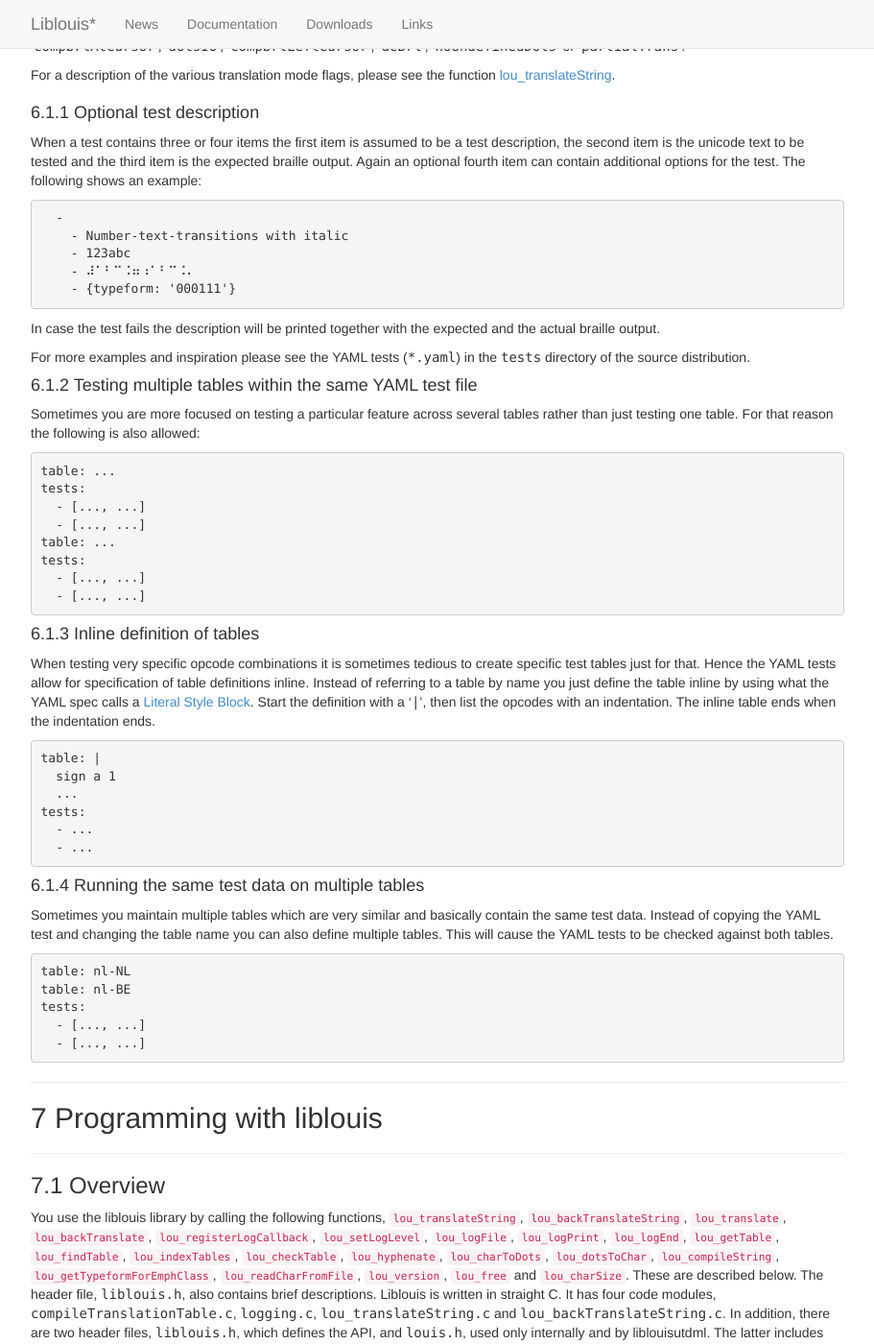
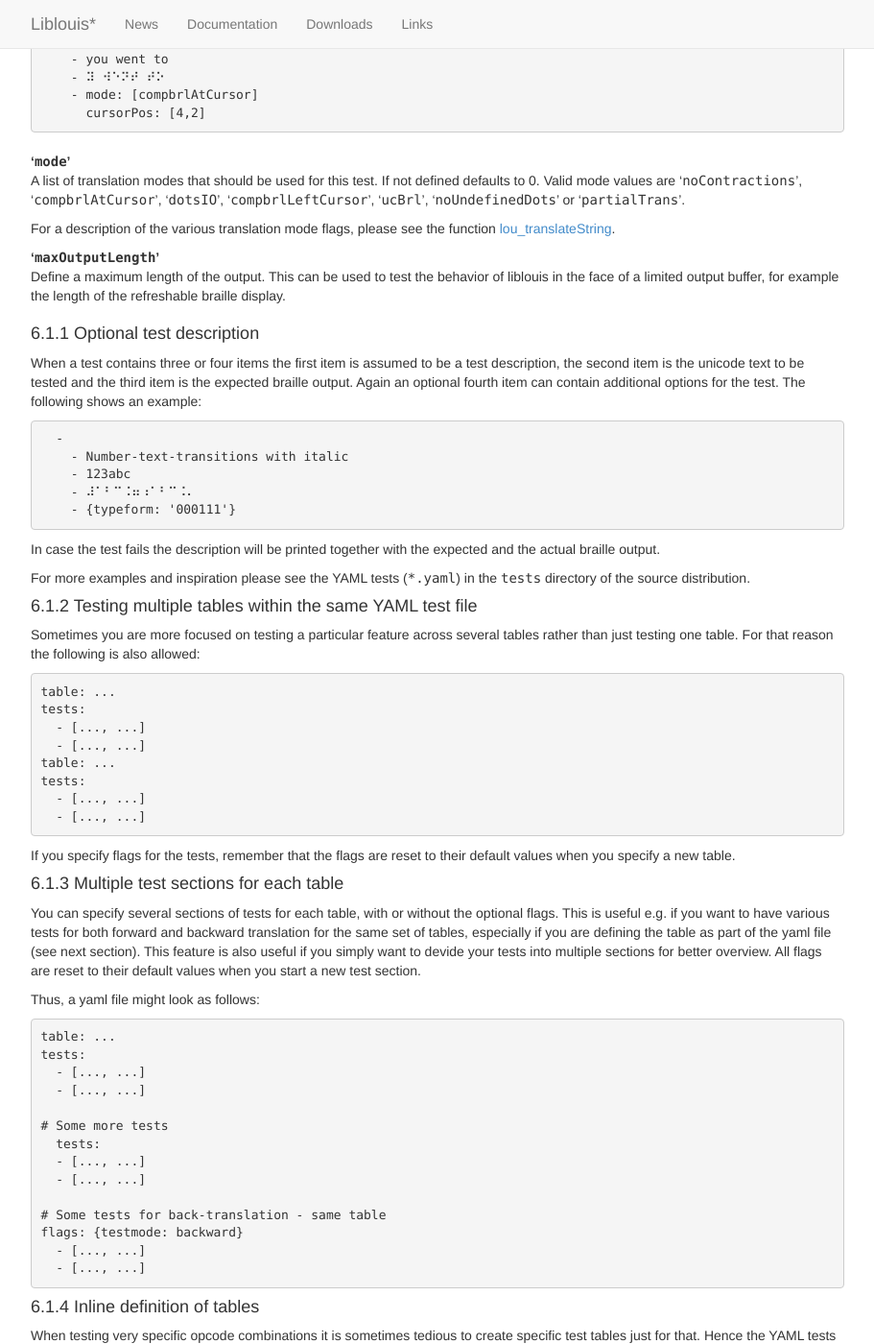
Before and after one commit to liblouis/liblouis.github.io, a Jekyll site: the page built from documentation/liblouis.html, in a window 1280 px wide and 1400 px high, scrolled down 32661 px. Shown: the whole window at 96% size, without its empty margins (38-949 px from the left). Built offline with Jekyll 4.4.1, drawn with Linux system fonts in a browser that asks for light colours; some of the changed text lies outside the part shown.

```diff
--- a/documentation/liblouis.html
+++ b/documentation/liblouis.html
@@ -69,8 +69,9 @@ title: Liblouis User's and Programmer's Manual
     <ul class="no-bullet">
       <li><a name="toc-Optional-test-description" href="#Optional-test-description">6.1.1 Optional test description</a></li>
       <li><a name="toc-Testing-multiple-tables-within-the-same-YAML-test-file" href="#Testing-multiple-tables-within-the-same-YAML-test-file">6.1.2 Testing multiple tables within the same YAML test file</a></li>
-      <li><a name="toc-Inline-definition-of-tables-1" href="#Inline-definition-of-tables-1">6.1.3 Inline definition of tables</a></li>
-      <li><a name="toc-Running-the-same-test-data-on-multiple-tables" href="#Running-the-same-test-data-on-multiple-tables">6.1.4 Running the same test data on multiple tables</a></li>
+      <li><a name="toc-Multiple-test-sections-for-each-table" href="#Multiple-test-sections-for-each-table">6.1.3 Multiple test sections for each table</a></li>
+      <li><a name="toc-Inline-definition-of-tables-1" href="#Inline-definition-of-tables-1">6.1.4 Inline definition of tables</a></li>
+      <li><a name="toc-Running-the-same-test-data-on-multiple-tables" href="#Running-the-same-test-data-on-multiple-tables">6.1.5 Running the same test data on multiple tables</a></li>
     </ul></li>
   </ul></li>
   <li><a name="toc-Programming-with-liblouis-1" href="#Programming-with-liblouis">7 Programming with liblouis</a>
@@ -209,7 +210,7 @@ for, license information and include tables you need for your table.
 <p>Following this, you&rsquo;ll write various translation rules and lastly you
 write special rules to handle certain situations.
 </p>
-<a name="index-opcode"></a>
+<a name="index-Opcode"></a>
 <p>A translation rule is composed of at least three parts: the opcode
 (translation command), character(s) and braille dots. An opcode is a
 command you give to a machine or a program to perform something on
@@ -315,7 +316,7 @@ always world 456-2456 A word and the dot pattern of its contraction
 <p>Most opcodes have both a &quot;characters&quot; operand and a &quot;dots&quot; operand,
 though some have only one and a few have other types.
 </p>
-<a name="index-characters-operand"></a>
+<a name="index-Characters-operand"></a>
 <p>The characters operand consists of any combination of characters and
 escape sequences proceeded and followed by whitespace. Escape
 sequences are used to represent difficult characters. They begin with
@@ -365,17 +366,17 @@ also recognized.
 </dd>
 </dl>
 
-<a name="index-dots-operand"></a>
+<a name="index-Dots-operand"></a>
 <p>The dots operand is a braille dot pattern. The real braille dots, 1
 through 8, must be specified with their standard numbers.
 </p>
-<a name="index-virtual-dots"></a>
+<a name="index-Virtual-dots"></a>
 <a name="virtual-dots"></a><p>liblouis recognizes <em>virtual dots</em>, which are used for special
 purposes, such as distinguishing accent marks. There are seven virtual
 dots. They are specified by the number 9 and the letters &lsquo;<samp>a</samp>&rsquo;
 through &lsquo;<samp>f</samp>&rsquo;.
 </p>
-<a name="index-multi_002dcell-dot-pattern"></a>
+<a name="index-Multi_002dcell-dot-pattern"></a>
 <p>For a multi-cell dot pattern, the cell specifications must be
 separated from one another by a dash (&lsquo;<samp>-</samp>&rsquo;). For example, the
 contraction for the English word &lsquo;<samp>lord</samp>&rsquo; (the letter &lsquo;<samp>l</samp>&rsquo;
@@ -1555,12 +1556,11 @@ over the string to be translated. The number after the word
 multipass opcodes are given, only the first translation pass is made.
 The <code>context</code> opcode is basically a multipass opcode for the
 first pass. It differs slightly from the multipass opcodes per se.
-When back-translating, the passes are performed in the reverse order, i.e.
-<code>pass4</code>, <code>pass3</code>, <code>pass2</code>, <code>context</code>.
-Each of these opcodes must be prefixed by either
-the <code>noback</code> opcode (see <a href="#noback-opcode"><code>noback</code></a>) or the <code>nofor</code> opcode (see <a href="#nofor-opcode"><code>nofor</code></a>).
-The format of all these opcodes is <code>opcode test action</code>.
-The specific opcodes are invoked as follows:
+When back-translating, the passes are performed in the reverse order,
+i.e. <code>pass4</code>, <code>pass3</code>, <code>pass2</code>, <code>context</code>. Each
+of these opcodes must be prefixed by either the <code>noback</code> opcode (see <a href="#noback-opcode"><code>noback</code></a>) or
+the <code>nofor</code> opcode (see <a href="#nofor-opcode"><code>nofor</code></a>). The format of all these opcodes is <code>opcode
+test action</code>. The specific opcodes are invoked as follows:
 </p>
 <dl compact="compact">
 <dd><a name="context-opcode"></a><a name="index-context"></a>
@@ -1991,7 +1991,7 @@ input. What follows after the &lsquo;<samp>ing</samp>&rsquo; does not matter, he
 &lsquo;<samp>-</samp>&rsquo;.
 </p>
 <div class="example">
-<pre class="example">!%[^_] ing - 346
+<pre class="example">match !%[^_] ing - 346
 </pre></div>
 
 <p>The following will replace &lsquo;<samp>con</samp>&rsquo; with the dots &lsquo;<samp>25</samp>&rsquo; when it
@@ -2090,17 +2090,17 @@ opcode.
 <a name="General-Notes"></a><a name="General-Notes-1"></a>
 <h3 class="section">3.1 General Notes</h3>
 
-<p>Back-translation refers to the process of translating backwards, i.e.
-from Braille to text. For many years, Liblouis was mainly concerned
-with forward translation, and so were most of the authors of the
-translation tables. Today however, Liblouis is being used extensively
-in conjunction with screen reading programs like NVDA and JAWS for
-Windows as well as Braille note-takers like BrailleSense from HIMS and
-BrailleNote from HumanWare. So when writing a translation table for
-Liblouis, it is indeed relevant to consider how the table will work
-when used for back-translation, if anything special must be done, or if
-you want to write separate tables for forward translation and
-back-translation.
+<p>Back-translation refers to the process of translating backwards,
+i.e. from Braille to text. For many years, Liblouis was mainly
+concerned with forward translation, and so were most of the authors of
+the translation tables. Today however, Liblouis is being used
+extensively in conjunction with screen reading programs like NVDA and
+JAWS for Windows as well as Braille note-takers like BrailleSense from
+HIMS and BrailleNote from HumanWare. So when writing a translation
+table for Liblouis, it is indeed relevant to consider how the table
+will work when used for back-translation, if anything special must be
+done, or if you want to write separate tables for forward translation
+and back-translation.
 </p>
 <p>Back-translation is generally harder to do in a computer program than
 forward translation. Ideally, any text could be translated to Braille
@@ -2614,7 +2614,8 @@ interactive. Invoke it as follows:
 <p>This program tests a liblouis table against a corpus of known good
 Braille translations defined in YAML format. For a description of the
 format refer to <a href="#YAML-Tests">YAML Tests</a>. The program returns 0 if all tests
-pass or 1 if any of the tests fail. Invoke it as follows:
+pass or 1 if any of the tests fail. If <code>libyaml</code> is not installed
+the program will simply skip all tests. Invoke it as follows:
 </p>
 <div class="example">
 <pre class="example">lou_checkyaml YAML_TEST_FILE
@@ -2663,6 +2664,12 @@ format that allows for an easy and compact way to define tests.
 <p>A YAML file first defines which tables are to be used for the tests.
 Then it optionally defines flags such as the &lsquo;<samp>testmode</samp>&rsquo;. Finally
 all the tests are defined.
+</p>
+<p>You can repeat the cycle as many times as you like (tables, optional
+flags, tests). You can also define several rounds of tests for any
+table, with or without the optional flags. Just remember that the
+flags are reset to their default values each time you start a new
+round of tests or load a new set of tables.
 </p>
 <p>Let&rsquo;s just look at a simple example how tests could be defined:
 </p>
@@ -2758,6 +2765,9 @@ values:
 </p></dd>
 <dt>&lsquo;<samp>backward</samp>&rsquo;</dt>
 <dd><p>This indicates that the tests are for backward translation
+</p></dd>
+<dt>&lsquo;<samp>bothDirections</samp>&rsquo;</dt>
+<dd><p>This indicates that the tests are for both forward and backward translation.
 </p></dd>
 <dt>&lsquo;<samp>hyphenate</samp>&rsquo;</dt>
 <dd><p>This indicates that the tests are for hyphenation
@@ -2917,6 +2927,12 @@ defined defaults to 0. Valid mode values are &lsquo;<samp>noContractions</samp>&
 the function <a href="#lou_005ftranslateString">lou_translateString</a>.
 </p>
 </dd>
+<dt>&lsquo;<samp>maxOutputLength</samp>&rsquo;</dt>
+<dd><p>Define a maximum length of the output. This can be used to test the
+behavior of liblouis in the face of a limited output buffer, for
+example the length of the refreshable braille display.
+</p>
+</dd>
 </dl>
 
 </dd>
@@ -2962,8 +2978,41 @@ tests:
   - [..., ...]
 </pre></div>
 
+<p>If you specify flags for the tests, remember that the flags are reset
+to their default values when you specify a new table.
+</p>
+<a name="Multiple-test-sections-for-each-table"></a>
+<h4 class="subsection">6.1.3 Multiple test sections for each table</h4>
+<p>You can specify several sections of tests for each table, with or
+without the optional flags. This is useful e.g. if you want to have
+various tests for both forward and backward translation for the same
+set of tables, especially if you are defining the table as part of
+the yaml file (see next section). This feature is also useful if you
+simply want to devide your tests into multiple sections for better
+overview. All flags are reset to their default values when you start
+a new test section.
+</p>
+<p>Thus, a yaml file might look as follows:
+</p>
+<div class="example">
+<pre class="example">table: ...
+tests:
+  - [..., ...]
+  - [..., ...]
+
+# Some more tests
+  tests:
+  - [..., ...]
+  - [..., ...]
+
+# Some tests for back-translation - same table
+flags: {testmode: backward}
+  - [..., ...]
+  - [..., ...]
+</pre></div>
+
 <a name="Inline-definition-of-tables"></a><a name="Inline-definition-of-tables-1"></a>
-<h4 class="subsection">6.1.3 Inline definition of tables</h4>
+<h4 class="subsection">6.1.4 Inline definition of tables</h4>
 <p>When testing very specific opcode combinations it is sometimes tedious
 to create specific test tables just for that. Hence the YAML tests
 allow for specification of table definitions inline. Instead of
@@ -2983,7 +3032,7 @@ tests:
 </pre></div>
 
 <a name="Running-the-same-test-data-on-multiple-tables"></a>
-<h4 class="subsection">6.1.4 Running the same test data on multiple tables</h4>
+<h4 class="subsection">6.1.5 Running the same test data on multiple tables</h4>
 <p>Sometimes you maintain multiple tables which are very similar and
 basically contain the same test data. Instead of copying the YAML test
 and changing the table name you can also define multiple tables. This
@@ -3527,6 +3575,8 @@ consisting of characters according to the specifications in
 liblouis format or Unicode braille. The function returns 1 on success
 and 0 on failure.
 </p>
+<p>Note that the <code>mode</code> parameter has no effect and is deprecated.
+</p>
 <hr>
 <a name="lou_005fcharToDots"></a>
 <a name="lou_005fcharToDots-1"></a>
@@ -3866,19 +3916,19 @@ directory. Usage information is included in the Python module itself.
 <tr><td></td><th align="left">Index Entry</th><td>&nbsp;</td><th align="left"> Section</th></tr>
 <tr><td colspan="4"> <hr></td></tr>
 <tr><th><a name="Concept-Index_cp_letter-C">C</a></th><td></td><td></td></tr>
-<tr><td></td><td valign="top"><a href="#index-characters-operand">characters operand</a>:</td><td>&nbsp;</td><td valign="top"><a href="#Overview">Overview</a></td></tr>
+<tr><td></td><td valign="top"><a href="#index-Characters-operand">Characters operand</a>:</td><td>&nbsp;</td><td valign="top"><a href="#Overview">Overview</a></td></tr>
 <tr><td colspan="4"> <hr></td></tr>
 <tr><th><a name="Concept-Index_cp_letter-D">D</a></th><td></td><td></td></tr>
-<tr><td></td><td valign="top"><a href="#index-dots-operand">dots operand</a>:</td><td>&nbsp;</td><td valign="top"><a href="#Overview">Overview</a></td></tr>
+<tr><td></td><td valign="top"><a href="#index-Dots-operand">Dots operand</a>:</td><td>&nbsp;</td><td valign="top"><a href="#Overview">Overview</a></td></tr>
 <tr><td colspan="4"> <hr></td></tr>
 <tr><th><a name="Concept-Index_cp_letter-L">L</a></th><td></td><td></td></tr>
 <tr><td></td><td valign="top"><a href="#index-LOUIS_005fTABLEPATH">LOUIS_TABLEPATH</a>:</td><td>&nbsp;</td><td valign="top"><a href="#How-tables-are-found">How tables are found</a></td></tr>
 <tr><td colspan="4"> <hr></td></tr>
 <tr><th><a name="Concept-Index_cp_letter-M">M</a></th><td></td><td></td></tr>
-<tr><td></td><td valign="top"><a href="#index-multi_002dcell-dot-pattern">multi-cell dot pattern</a>:</td><td>&nbsp;</td><td valign="top"><a href="#Overview">Overview</a></td></tr>
+<tr><td></td><td valign="top"><a href="#index-Multi_002dcell-dot-pattern">Multi-cell dot pattern</a>:</td><td>&nbsp;</td><td valign="top"><a href="#Overview">Overview</a></td></tr>
 <tr><td colspan="4"> <hr></td></tr>
 <tr><th><a name="Concept-Index_cp_letter-O">O</a></th><td></td><td></td></tr>
-<tr><td></td><td valign="top"><a href="#index-opcode">opcode</a>:</td><td>&nbsp;</td><td valign="top"><a href="#How-to-Write-Translation-Tables">How to Write Translation Tables</a></td></tr>
+<tr><td></td><td valign="top"><a href="#index-Opcode">Opcode</a>:</td><td>&nbsp;</td><td valign="top"><a href="#How-to-Write-Translation-Tables">How to Write Translation Tables</a></td></tr>
 <tr><td colspan="4"> <hr></td></tr>
 <tr><th><a name="Concept-Index_cp_letter-R">R</a></th><td></td><td></td></tr>
 <tr><td></td><td valign="top"><a href="#index-Running-individual-YAML-tests">Running individual YAML tests</a>:</td><td>&nbsp;</td><td valign="top"><a href="#lou_005fcheckyaml">lou_checkyaml</a></td></tr>
@@ -3888,7 +3938,7 @@ directory. Usage information is included in the Python module itself.
 <tr><td></td><td valign="top"><a href="#index-Table-search-path">Table search path</a>:</td><td>&nbsp;</td><td valign="top"><a href="#How-tables-are-found">How tables are found</a></td></tr>
 <tr><td colspan="4"> <hr></td></tr>
 <tr><th><a name="Concept-Index_cp_letter-V">V</a></th><td></td><td></td></tr>
-<tr><td></td><td valign="top"><a href="#index-virtual-dots">virtual dots</a>:</td><td>&nbsp;</td><td valign="top"><a href="#Overview">Overview</a></td></tr>
+<tr><td></td><td valign="top"><a href="#index-Virtual-dots">Virtual dots</a>:</td><td>&nbsp;</td><td valign="top"><a href="#Overview">Overview</a></td></tr>
 <tr><td colspan="4"> <hr></td></tr>
 </table>
 <table><tr><th valign="top">Jump to: &nbsp; </th><td><a class="summary-letter" href="#Concept-Index_cp_letter-C"><b>C</b></a>
@@ -4177,5 +4227,16 @@ directory. Usage information is included in the Python module itself.
 <h3><a name="FOOT1" href="#DOCF1">(1)</a></h3>
 <p>See
 <a href="https://github.com/liblouis/liblouis/issues/500#issuecomment-365753137">https://github.com/liblouis/liblouis/issues/500#issuecomment-365753137</a>.</p>
+<h3><a name="FOOT2" href="#DOCF2">(2)</a></h3>
+<p>When the
+output buffer is not big enough, <code>lou_translateString</code> returns a
+partial translation that is more or less accurate up until the
+returned <code>inlen</code>/<code>outlen</code>, and treats it as a successful
+translation, i.e. also returns 1.</p>
 </div>
 <hr>
+
+
+
+</body>
+</html>
```
Also changed, not shown: other parts of documentation/liblouis.html (+3 -4 lines), _posts/2018-06-04-release-3.6.0.md (added, +90 -0 lines), downloads/index.md (+1 -2 lines).
